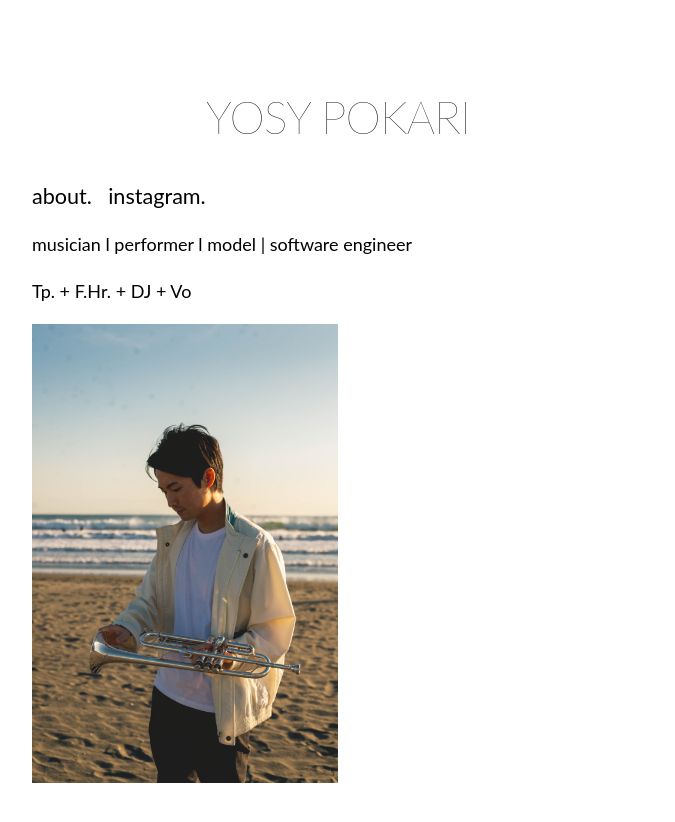
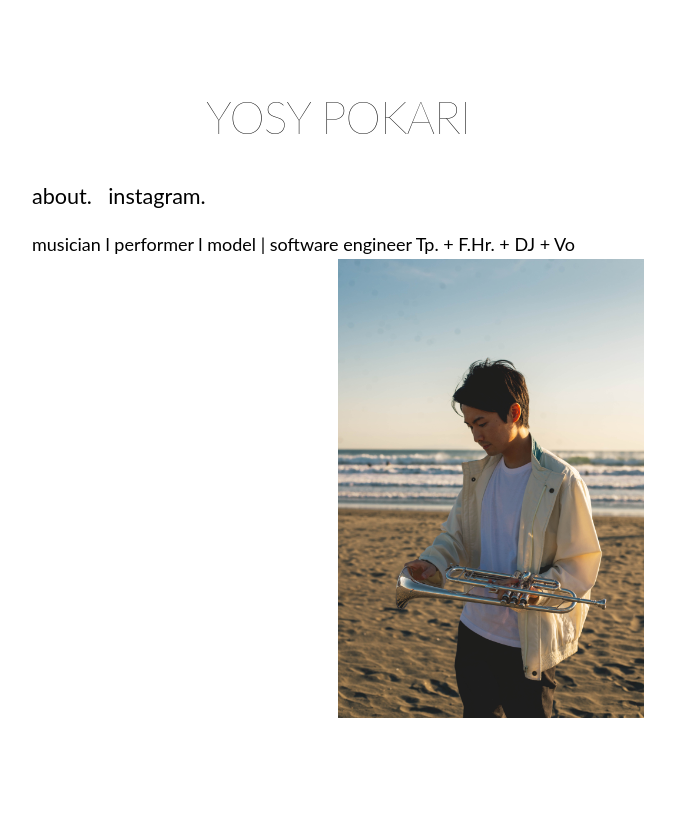
Before and after one commit to pokaryosy/mypage, a Next.js app: page /about in a window 1280 px wide. Shown: the top 822 px of the page, without its empty margins (302-977 px from the left). After the commit the page ends 800 px from the top, so only its background shows below. Built offline with nearby package versions, Linux system fonts and the light colour scheme.

Commit message:
54 commits

```diff
--- a/pages/about.js
+++ b/pages/about.js
@@ -25,9 +25,9 @@ export default function Page({ children, home }) {
             </section>
                 <section>
                     <body>
-                        <p>musician l performer l model | software engineer</p>
-                        <p>Tp. + F.Hr. + DJ + Vo</p>
-                        <p><img
+                        <p>musician l performer l model | software engineer
+                        Tp. + F.Hr. + DJ + Vo
+                        <img
                             src="/images/profile.jpg"
                             className={`${utilStyles.artistphoto}`}
                             alt={name}
--- a/styles/utils.module.css
+++ b/styles/utils.module.css
@@ -56,7 +56,7 @@
   }
 
   .artistphoto {
-    align: right;
+    float: right;
     width: 50%;
     height: auto;
   }
```
